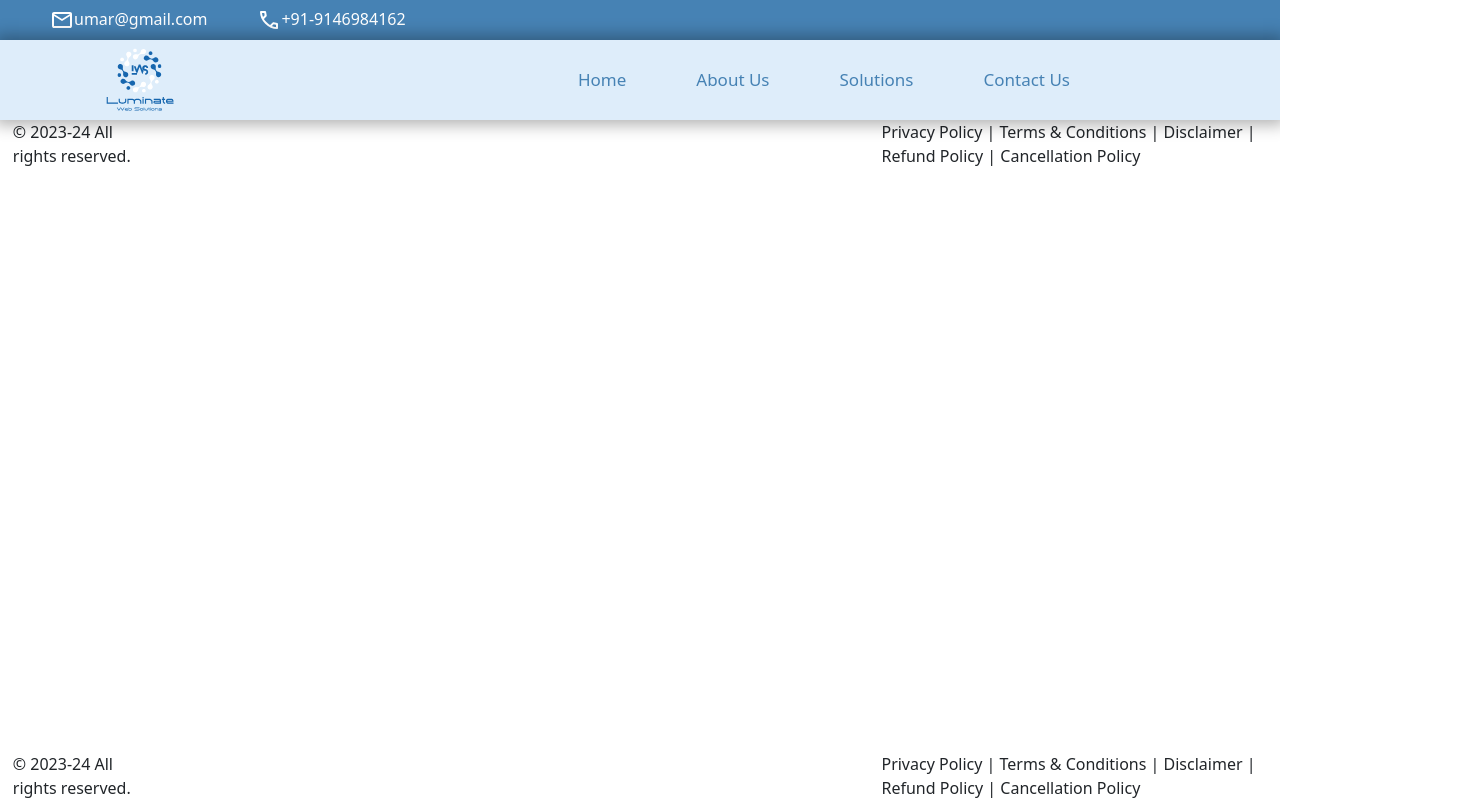
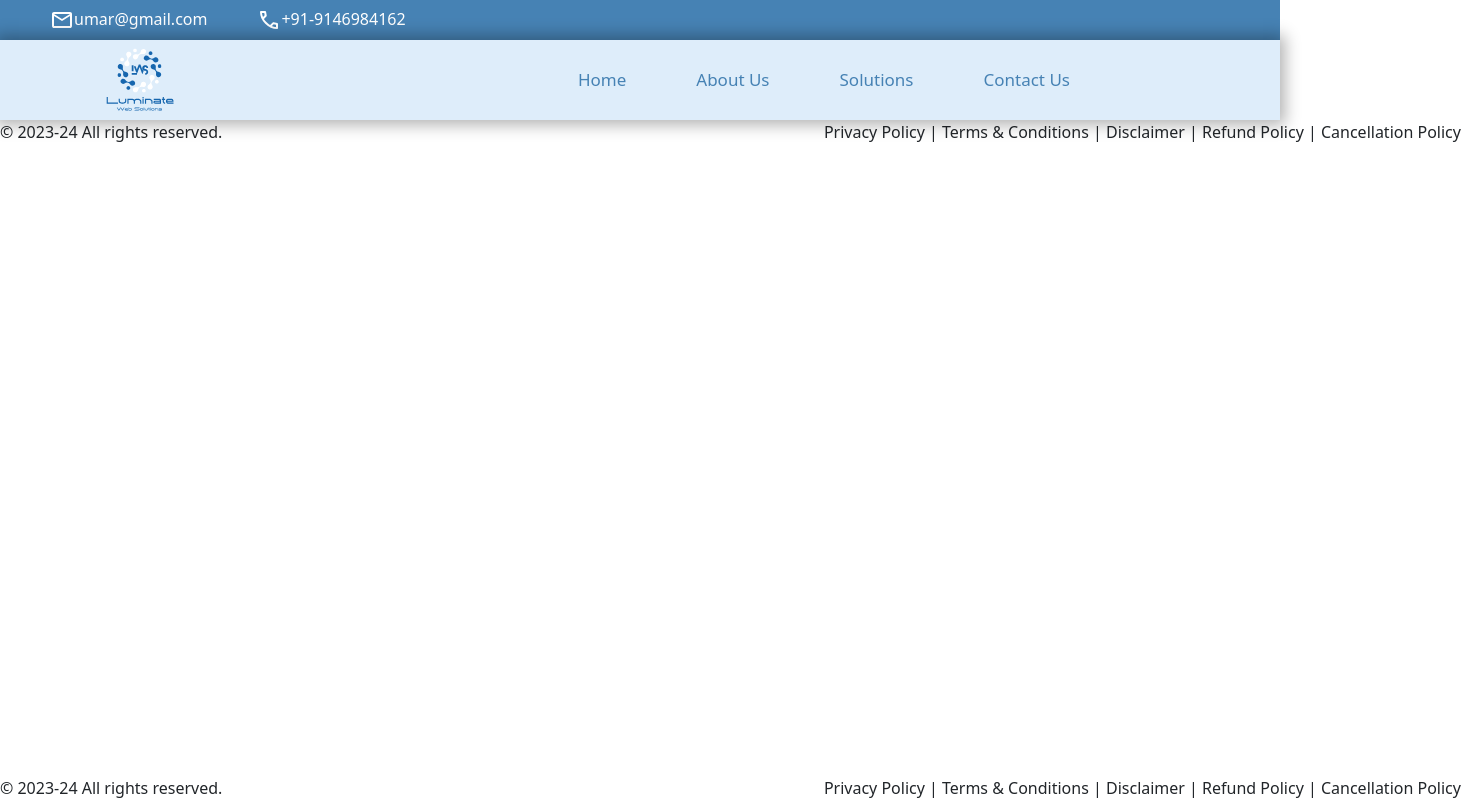
Before and after one commit to shahriarhus/Luminate-solutions, an Angular app: page /footer in a window 1280 px wide. Shown: the whole page, 1461 px wide, since content can reach past the window. Built offline with nearby package versions, Linux system fonts and the light colour scheme.

Commit message:
Update footer.component.css

```diff
--- a/src/app/footer/footer.component.css
+++ b/src/app/footer/footer.component.css
@@ -1,19 +1,19 @@
 .copyright{
     display: flex;
-    flex-direction: row;
+    /* flex-direction: row; */
     align-items: center;
-    justify-content: center;
-    gap:56%
+    justify-content: space-between;
+    gap:47%
 }
 
 /* .copyright p:nth-child(1){
     padding-left: 1%;
 } */
 
-.align-copyright{
+/* .align-copyright{
     padding-left: 1%;
     padding-right: 1%;
-}
+} */
 
 /* .selfalign{
     margin-left: 57%;
@@ -22,4 +22,17 @@
 p{
     margin: 0;
     padding: 0;
+    white-space: nowrap;
 }
+
+@media (max-width: 768px) {
+    .footer {
+      gap: 20px; /* smaller gap for smaller screens */
+    }
+  }
+
+  @media (max-width: 480px) {
+    .footer {
+      gap: 10px; /* even smaller gap for even smaller screens */
+    }
+  }
```
